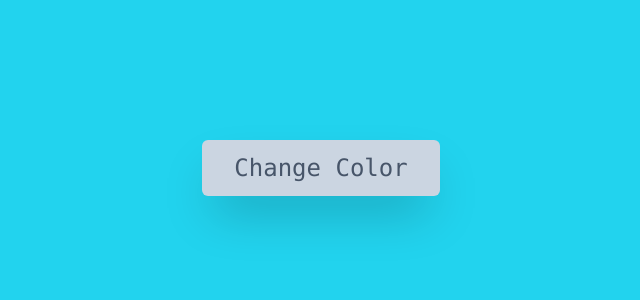
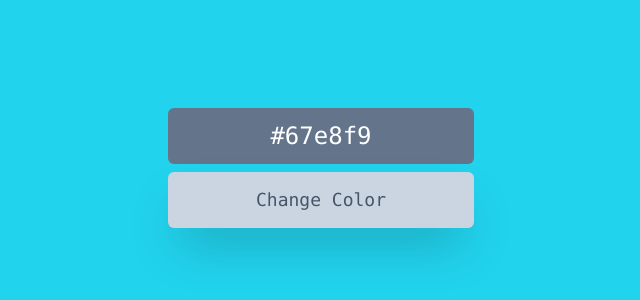
Before and after one commit to saeidex/color-generator, a website built with Vite: page index.html in a window 1280 px wide. Shown: the part 232-532 px from the top of the page, without its empty margins (319-959 px from the left). Built offline with nearby package versions, Linux system fonts and the light colour scheme.

Commit message:
feat: add color code display

```diff
--- a/index.html
+++ b/index.html
@@ -7,17 +7,27 @@
     <title>Color Genarator</title>
     <!-- <link rel="stylesheet" href="style.css"> -->
   </head>
+
   <body>
     <div
       id="root"
       class="mx-auto flex h-screen w-screen items-center justify-center bg-cyan-400 px-8 text-center font-mono text-2xl text-white"
     >
-      <button
-        id="change-btn"
-        class="cursor-pointer rounded-md bg-slate-300 px-8 py-3 text-slate-600 shadow-2xl"
-      >
-        Change Color
-      </button>
+      <main class="flex flex-col gap-2">
+        <input
+          type="text"
+          disabled
+          value="#67e8f9"
+          id="display-color-code"
+          class="block w-full h-14 rounded-md bg-slate-500 text-center"
+        />
+        <button
+          id="change-btn"
+          class="cursor-pointer w-full text-lg rounded-md bg-slate-300 h-14 py-3 text-slate-600 shadow-2xl"
+        >
+          Change Color
+        </button>
+      </main>
     </div>
     <script type="module" src="/main.js"></script>
   </body>
--- a/main.js
+++ b/main.js
@@ -1,7 +1,7 @@
 import "./style.css";
 /**
  * Project Recuirements:
- * - Change the backgroud color by generating random rgb color by clicking a button
+ * - Change the backgroud color by generating random HEX color by clicking a button and show color code
  */
 
 // onloader handler
@@ -13,20 +13,22 @@ function main() {
   // collecting references
   const root = document.getElementById("root");
   const changeBtn = document.getElementById("change-btn");
+  const displayColorCode = document.getElementById("display-color-code");
 
   // handle click event
   changeBtn.addEventListener("click", function () {
     root.classList.remove("bg-cyan-400");
     const bgColor = generateRgbColor();
     root.style.backgroundColor = bgColor;
+    displayColorCode.value = bgColor;
   });
 }
 
-// randor color generator
+// color generator function
 function generateRgbColor() {
   const red = Math.floor(Math.random() * 255);
   const green = Math.floor(Math.random() * 255);
   const blue = Math.floor(Math.random() * 255);
 
-  return `rgb(${red}, ${green}, ${blue})`;
+  return `#${red.toString(16)}${green.toString(16)}${blue.toString(16)}`;
 }
```
Also changed, not shown: 1 other file.
